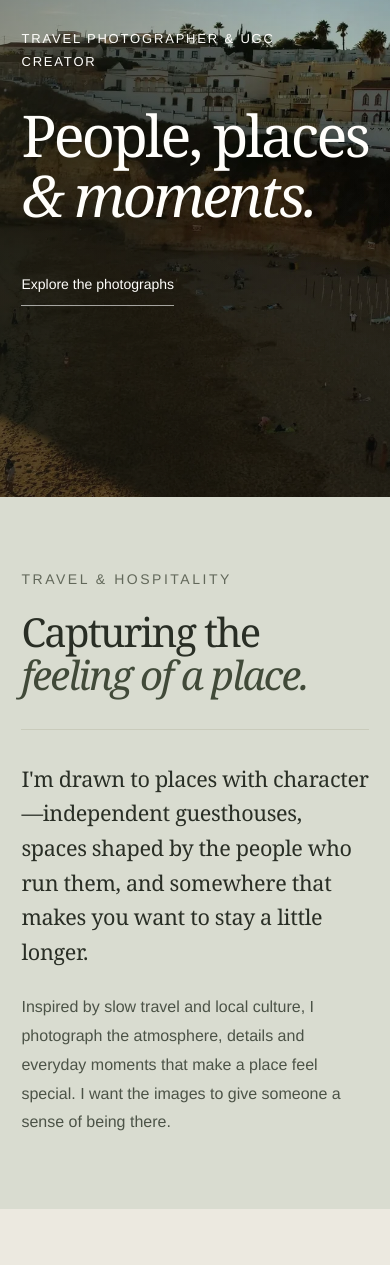
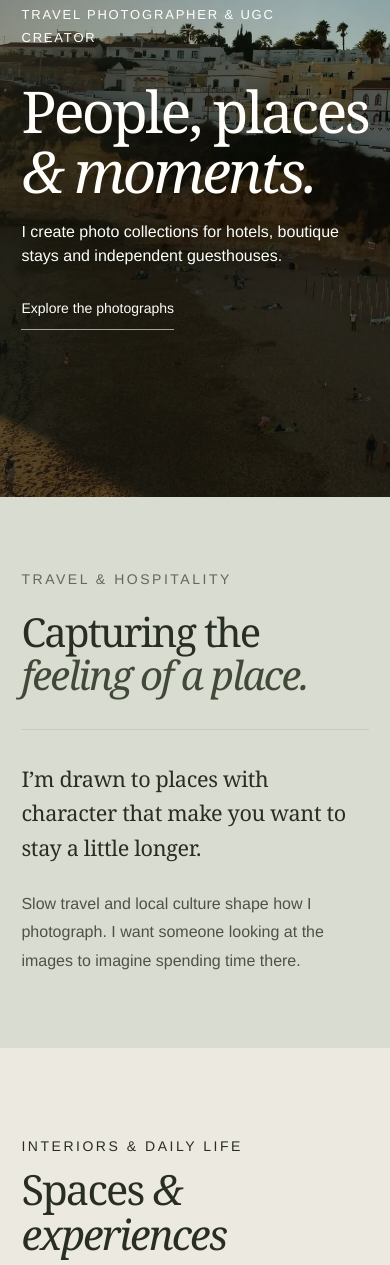
Before and after one commit to clarissemancion/my-website, a plain HTML site: page index.html in a window 390 px wide. Shown: the part 268-1533 px from the top of the page. Drawn offline with Linux system fonts and the light colour scheme.

Commit message:
Clarify the homepage hospitality photography offer

```diff
--- a/css/styles.css
+++ b/css/styles.css
@@ -284,13 +284,21 @@ nav a[aria-current="location"] {
   margin-bottom:2rem
 }
 
+.hero-offer {
+  max-width:33rem;
+  margin:1.25rem 0 0;
+  font-size:clamp(1rem,1.5vw,1.2rem);
+  line-height:1.5;
+  text-shadow:0 1px 8px #172013
+}
+
 .hero-link {
   display:inline-block;
   font-size:.875rem;
   text-decoration:none;
   border-bottom:1px solid #fff9;
   padding:.5rem 0;
-  margin-top:2.5rem
+  margin-top:1.25rem
 }
 
 .intro {
--- a/index.html
+++ b/index.html
@@ -18,7 +18,7 @@
   <link rel="preload" as="image" href="./assets/images/coastal_village.webp?v=watermark-2" fetchpriority="high">
   <script src="./js/theme.js"></script>
   <script src="./js/photo-details.js?v=watermark-2" defer></script>
-  <link rel="stylesheet" href="./css/styles.css">
+  <link rel="stylesheet" href="./css/styles.css?v=hero-offer-1">
   <script src="./js/main.js?v=spaces-scroll-2" defer></script>
   <script src="./js/logo.js" defer></script>
 </head>
@@ -49,7 +49,12 @@
   <main id="main">
     <section id="home" class="hero" aria-labelledby="hero-heading">
       <img class="hero-image" src="./assets/images/coastal_village.webp?v=watermark-2" width="2172" height="1448" alt="Whitewashed coastal village above a sheltered beach in the evening light" fetchpriority="high">
-      <div class="hero-content"><p class="eyebrow">Travel photographer & UGC creator</p><h1 id="hero-heading">People, places<br><em>& moments.</em></h1><a class="hero-link" href="#portfolio">Explore the photographs</a></div>
+      <div class="hero-content">
+        <p class="eyebrow">Travel photographer & UGC creator</p>
+        <h1 id="hero-heading">People, places<br><em>& moments.</em></h1>
+        <p class="hero-offer">I create photo collections for hotels, boutique stays and independent guesthouses.</p>
+        <a class="hero-link" href="#portfolio">Explore the photographs</a>
+      </div>
     </section>
     <section id="introduction" class="intro section-pad" aria-labelledby="intro-heading">
       <div class="intro-title">
@@ -57,8 +62,8 @@
         <h2 id="intro-heading">Capturing the<br><em>feeling of a place.</em></h2>
       </div>
       <div class="intro-grid">
-        <p class="intro-personal">I'm drawn to places with character—independent guesthouses, spaces shaped by the people who run them, and somewhere that makes you want to stay a little longer.</p>
-        <div class="copy"><p>Inspired by slow travel and local culture, I photograph the atmosphere, details and everyday moments that make a place feel special. I want the images to give someone a sense of being there.</p></div>
+        <p class="intro-personal">I’m drawn to places with character that make you want to stay a little longer.</p>
+        <div class="copy"><p>Slow travel and local culture shape how I photograph. I want someone looking at the images to imagine spending time there.</p></div>
       </div>
     </section>
     <section class="spaces section-pad" aria-labelledby="spaces-heading">
```
